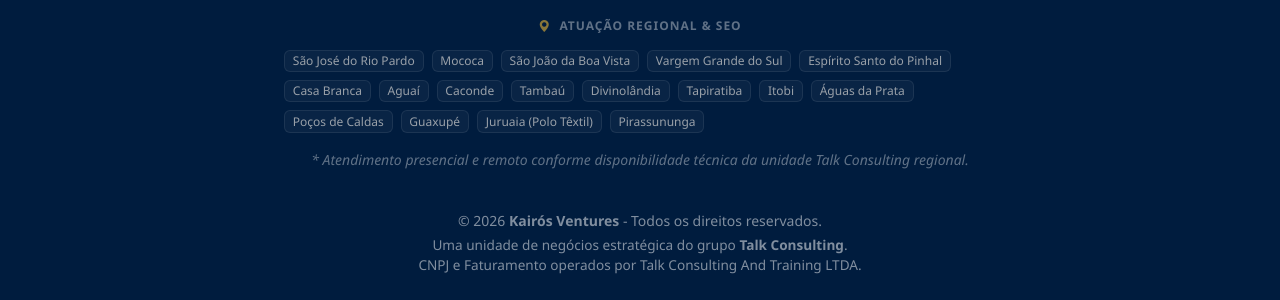
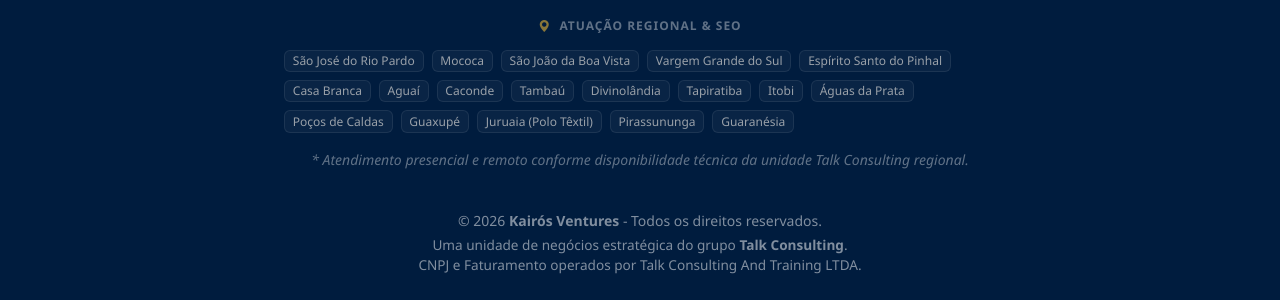
Before and after one commit to leonolivieri/Kairos, a PHP site: page / in a window 1280 px wide. Shown: the part 5597-5897 px from the top of the page. Run offline with PHP 8.4, Linux system fonts and the light colour scheme.

Commit message:
eat: adicionada cidade guaranesia a matriz estrategica

```diff
--- a/engine.php
+++ b/engine.php
@@ -21,7 +21,8 @@ $cidades_estrategicas = [
     'pocos'          => 'Poços de Caldas',
     'guaxupe'        => 'Guaxupé',
     'juruaia'        => 'Juruaia (Polo Têxtil)',
-    'pirassununga'   => 'Pirassununga'
+    'pirassununga'   => 'Pirassununga',
+    'guaranesia'     => 'Guaranésia',
 ];
 
 // 2. Captura Segura do Parâmetro (Sanitização Básica)
```
